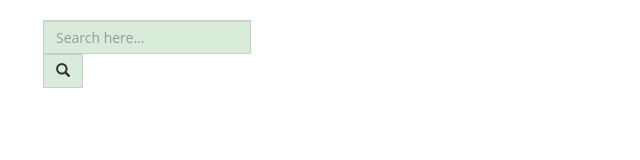
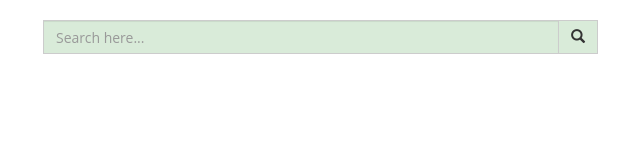
Before and after one commit to Vladis-K/-hashtags_in_twitter, a website: page app/index.html in a window 1280 px wide. Shown: the whole page, without its empty margins (362-1002 px from the left). Drawn offline with nearby package versions, Linux system fonts and the light colour scheme; files that its build step writes are made by us from their sources.

Commit message:
deleted_form

```diff
--- a/app/index.html
+++ b/app/index.html
@@ -32,17 +32,14 @@
     <div class="container searching">
         <div class="row">
             <div class="col-md-push-4 col-md-6 col-sm-push-2 col-sm-8 col-xs-12">
-                <form id="searchForm" >
                     <div class="input-group">
                         <input type="text" id="textInput" class="form-control" name="q" placeholder="Search here..." >
                         <span class="input-group-btn">
-                   </span>
+                         <button id="showInfo" class="btn btn-default" >
+                            <span class="glyphicon glyphicon-search"></span>
+                        </button>
+                      </span>
                     </div>
-                </form>
-                <button id="showInfo" class="btn btn-default" >
-                    <span class="glyphicon glyphicon-search"></span>
-                </button>
-
                 <div id="download"></div>
             </div>
         </div>
--- a/app/js/main.js
+++ b/app/js/main.js
@@ -45,9 +45,7 @@ function allTogether(data){
     }
 
     function getInfo(){
-
         var getText = document.getElementById("textInput").value;
-
         if (getText.length > 0){
             document.getElementById("download").innerHTML = getText;
             console.log(getText);
@@ -57,7 +55,6 @@ function allTogether(data){
             return false;
         }
     }
-
 
 
 /*
```
